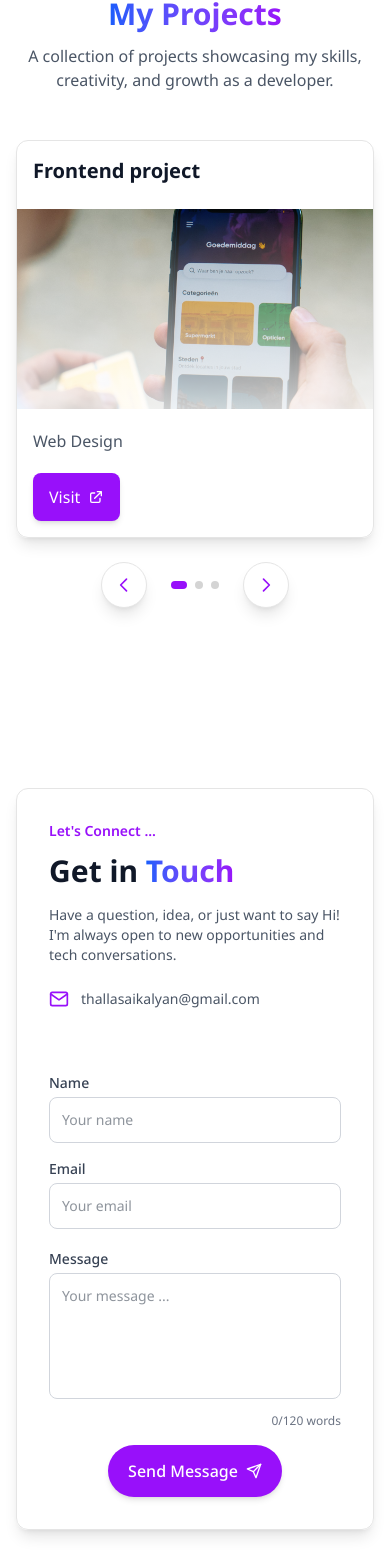
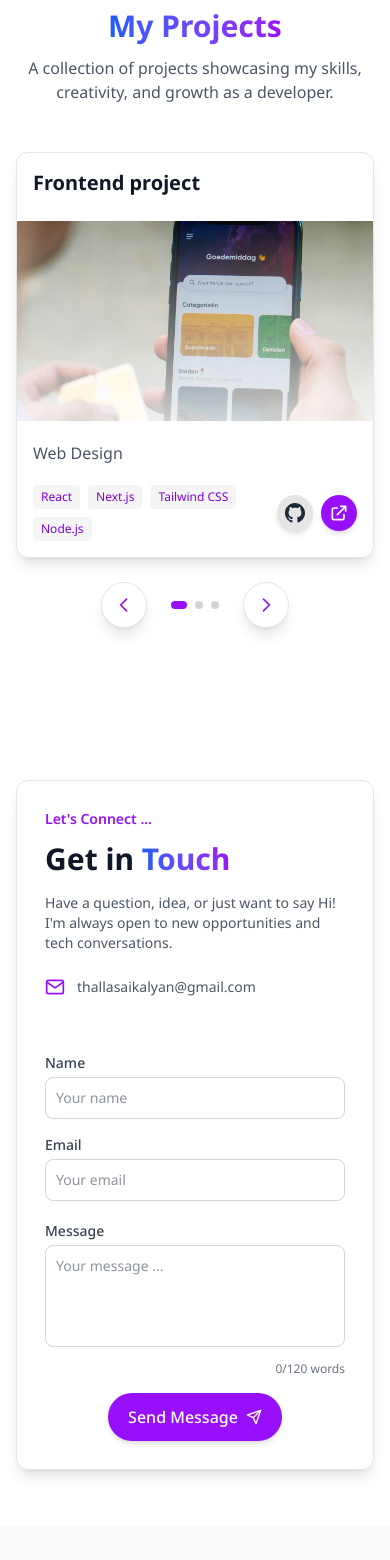
Before and after one commit to kalyanthalla/Kalyan-Portfolio, a Next.js app: page / in a window 390 px wide. Shown: the part 3242-4802 px from the top of the page. Built offline with nearby package versions, Linux system fonts and the light colour scheme.

Commit message:
added tech stack and modified button, fixed padding

```diff
--- a/app/components/Contact.jsx
+++ b/app/components/Contact.jsx
@@ -39,7 +39,7 @@ function Contact({ isDarkMode }) {
   return (
     <section
       id="contact"
-      className={`w-full px-4 sm:px-6 lg:px-8 py-16 md:py-20 min-h-[calc(100vh-80px)] flex items-center scroll-mt-20 transition-colors duration-300 relative overflow-hidden ${
+      className={`w-full px-4 sm:px-6 lg:px-8 py-14 md:py-20 min-h-[calc(100vh-80px)] flex items-center scroll-mt-20 transition-colors duration-300 relative overflow-hidden ${
         isDarkMode ? 'darkTheme text-gray-100' : 'bg-white text-gray-800'
       }`}
     >
@@ -53,12 +53,12 @@ function Contact({ isDarkMode }) {
         } blur-3xl animate-float-delay`}></div>
       </div>
 
-      <div className="max-w-6xl mx-auto w-full relative z-10"> {/* Changed from 7xl to 6xl */}
+      <div className="max-w-6xl mx-auto w-full relative z-10">
         <div className={`flex flex-col lg:flex-row rounded-xl overflow-hidden ${
           isDarkMode ? 'bg-neutral-900/50 border border-neutral-700' : 'bg-white/90 border border-neutral-200'
-        } shadow-lg`}> {/* Changed from rounded-2xl to rounded-xl */}
+        } shadow-lg`}>
           {/* Left Section - Headings */}
-          <div className="lg:w-2/5 p-8 lg:p-10 flex flex-col justify-center"> {/* Slightly reduced padding */}
+          <div className="lg:w-2/5 p-7 lg:p-10 flex flex-col justify-center">
             <h4 className={`mb-3 text-sm font-semibold ${
               isDarkMode ? 'text-purple-400' : 'text-purple-600'
             }`}>
@@ -99,9 +99,9 @@ function Contact({ isDarkMode }) {
           }`}></div>
 
           {/* Right Section - Form */}
-          <div className="lg:w-3/5 p-8 lg:p-10"> {/* Slightly reduced padding */}
+          <div className="lg:w-3/5 p-7 lg:p-10">
             <form onSubmit={onSubmit}>
-              <div className='grid grid-cols-1 md:grid-cols-2 gap-4 mb-5'> {/* Reduced mb-6 to mb-5 */}
+              <div className='grid grid-cols-1 md:grid-cols-2 gap-4 mb-5'>
                 <div>
                   <label className={`block text-sm font-medium mb-1 ${
                     isDarkMode ? 'text-gray-300' : 'text-gray-700'
@@ -110,7 +110,7 @@ function Contact({ isDarkMode }) {
                     type='text'
                     placeholder='Your name'
                     required
-                    className={`w-full p-3 text-sm outline-none border rounded-lg transition-all ${
+                    className={`w-full p-2.5 text-sm outline-none border rounded-lg transition-all ${
                       isDarkMode
                         ? 'bg-neutral-800/50 border-neutral-700 text-white focus:border-purple-500 hover:border-purple-500'
                         : 'bg-white border-gray-300 text-gray-800 focus:border-purple-500 hover:border-purple-500'
@@ -126,7 +126,7 @@ function Contact({ isDarkMode }) {
                     type='email'
                     placeholder='Your email'
                     required
-                    className={`w-full p-3 text-sm outline-none border rounded-lg transition-all ${
+                    className={`w-full p-2.5 text-sm outline-none border rounded-lg transition-all ${
                       isDarkMode
                         ? 'bg-neutral-800/50 border-neutral-700 text-white focus:border-purple-500 hover:border-purple-500'
                         : 'bg-white border-gray-300 text-gray-800 focus:border-purple-500 hover:border-purple-500'
@@ -141,14 +141,14 @@ function Contact({ isDarkMode }) {
                   isDarkMode ? 'text-gray-300' : 'text-gray-700'
                 }`}>Message</label>
                 <textarea
-                  rows='5'
-                  placeholder='Your message ...'
-                  maxLength={600}
-                  className={`w-full p-3 text-sm outline-none border rounded-lg transition-all resize-none ${
+                  rows='4'
+                  className={`w-full p-2.5 text-sm outline-none border rounded-lg transition-all resize-none ${
                     isDarkMode
                       ? 'bg-neutral-800/50 border-neutral-700 text-white focus:border-purple-500 hover:border-purple-500'
                       : 'bg-white border-gray-300 text-gray-800 focus:border-purple-500 hover:border-purple-500'
-                  }`}
+                  } lg:h-[120px]`} // Added lg:h-[120px] for desktop height
+                  placeholder='Your message ...'
+                  maxLength={600}
                   name='Message'
                   onChange={(e) => {
                     const wordCount = e.target.value.trim().split(/\s+/).filter(Boolean).length;
@@ -181,7 +181,7 @@ function Contact({ isDarkMode }) {
                 <button
                   type='submit'
                   disabled={isSubmitting}
-                  className={`px-5 py-2.5 rounded-full font-medium transition-all duration-300 flex items-center gap-2 mx-auto ${
+                  className={`px-5 py-2 rounded-full font-medium transition-all duration-300 flex items-center gap-2 mx-auto ${
                     isDarkMode
                       ? 'bg-purple-600 hover:bg-purple-500 text-white shadow-md hover:shadow-purple-500/30'
                       : 'bg-purple-600 hover:bg-purple-700 text-white shadow-md hover:shadow-purple-600/30'
--- a/app/components/Work.jsx
+++ b/app/components/Work.jsx
@@ -22,7 +22,7 @@ const Work = ({ isDarkMode }) => {
   return (
     <section
   id="work"
-      className={`w-full px-4 sm:px-6 lg:px-8 py-16 md:py-20 min-h-screen flex items-center scroll-mt-20 transition-colors duration-300 relative overflow-hidden ${
+  className={`w-full px-4 sm:px-6 lg:px-8 pt-24 md:pt-28 pb-16 md:py-20 min-h-screen flex items-center scroll-mt-20 transition-colors duration-300 relative overflow-hidden ${
     isDarkMode ? 'darkTheme text-gray-100' : 'bg-white text-gray-800'
   }`}
 >
@@ -92,12 +92,12 @@ const Work = ({ isDarkMode }) => {
                   </h3>
                 </div>
 
-                <div className="relative aspect-video w-full group">
+                <div className="relative aspect-video w-full">
                   <Image
                     src={project.bgImage}
                     alt={project.title}
                     fill
-                    className="object-cover group-hover:scale-105 transition-transform duration-500"
+                    className="object-cover"
                     sizes="(max-width: 768px) 100vw, (max-width: 1200px) 50vw, 33vw"
                   />
                   <div className={`absolute inset-0 bg-gradient-to-t ${
@@ -113,23 +113,22 @@ const Work = ({ isDarkMode }) => {
                   </p>
 
                   <div className="flex justify-between items-center">
-                    <a
-                      href={project.link || '#'}
-                      target="_blank"
-                      rel="noopener noreferrer"
-                      className={`flex items-center px-4 py-2 rounded-lg transition-all ${
+                    <div className="flex flex-wrap gap-2">
+                      {project.techStack?.map((tech, i) => (
+                        <span
+                          key={i}
+                          className={`text-xs px-2 py-1 rounded ${
                             isDarkMode
-                          ? 'bg-purple-600 hover:bg-purple-500 text-white'
-                          : 'bg-purple-600 hover:bg-purple-700 text-white'
-                      } shadow-md hover:shadow-lg`}
+                              ? 'bg-neutral-700 text-purple-300'
+                              : 'bg-neutral-100 text-purple-700'
+                          }`}
                         >
-                      <span className="mr-2">Visit</span>
-                      <svg xmlns="http://www.w3.org/2000/svg" className="h-4 w-4" fill="none" viewBox="0 0 24 24"
-                        stroke="currentColor">
-                        <path strokeLinecap="round" strokeLinejoin="round" strokeWidth={2} d="M10 6H6a2 2 0 00-2 2v10a2 2 0 002 2h10a2 2 0 002-2v-4M14 4h6m0 0v6m0-6L10 14" />
-                      </svg>
-                    </a>
+                          {tech}
+                        </span>
+                      ))}
+                    </div>
 
+                    <div className="flex gap-2">
                       {project.github && (
                         <a
                           href={project.github}
@@ -146,6 +145,23 @@ const Work = ({ isDarkMode }) => {
                           </svg>
                         </a>
                       )}
+
+                      <a
+                        href={project.link || '#'}
+                        target="_blank"
+                        rel="noopener noreferrer"
+                        className={`p-2 rounded-full transition-all ${
+                          isDarkMode
+                            ? 'bg-purple-600 hover:bg-purple-500 text-white'
+                            : 'bg-purple-600 hover:bg-purple-700 text-white'
+                        } shadow-md hover:shadow-lg`}
+                      >
+                        <svg xmlns="http://www.w3.org/2000/svg" className="h-5 w-5" fill="none" viewBox="0 0 24 24"
+                          stroke="currentColor">
+                          <path strokeLinecap="round" strokeLinejoin="round" strokeWidth={2} d="M10 6H6a2 2 0 00-2 2v10a2 2 0 002 2h10a2 2 0 002-2v-4M14 4h6m0 0v6m0-6L10 14" />
+                        </svg>
+                      </a>
+                    </div>
                   </div>
                 </div>
               </div>
@@ -171,7 +187,7 @@ const Work = ({ isDarkMode }) => {
 
         {/* Mobile: Single Card */}
         <div className="md:hidden">
-          <div className={`rounded-xl overflow-hidden shadow-lg transition-all duration-300 mb-6 group ${
+          <div className={`rounded-xl overflow-hidden shadow-lg transition-all duration-300 mb-6 ${
             isDarkMode ? 'bg-neutral-900/70 border border-neutral-700' : 'bg-white/90 border border-neutral-200'
           } hover:shadow-xl hover:-translate-y-1`}>
             <div className="p-4">
@@ -182,7 +198,7 @@ const Work = ({ isDarkMode }) => {
               </h3>
             </div>
 
-            <div className="relative aspect-video w-full group-hover:scale-105 transition-transform duration-500">
+            <div className="relative aspect-video w-full">
               <Image
                 src={currentProject.bgImage}
                 alt={currentProject.title}
@@ -203,23 +219,22 @@ const Work = ({ isDarkMode }) => {
               </p>
 
               <div className="flex justify-between items-center">
-                <a
-                  href={currentProject.link || '#'}
-                  target="_blank"
-                  rel="noopener noreferrer"
-                  className={`flex items-center px-4 py-2 rounded-lg transition-all ${
+                <div className="flex flex-wrap gap-2">
+                  {currentProject.techStack?.map((tech, i) => (
+                    <span
+                      key={i}
+                      className={`text-xs px-2 py-1 rounded ${
                         isDarkMode
-                      ? 'bg-purple-600 hover:bg-purple-500 text-white'
-                      : 'bg-purple-600 hover:bg-purple-700 text-white'
-                  } shadow-md hover:shadow-lg`}
+                          ? 'bg-neutral-700 text-purple-300'
+                          : 'bg-neutral-100 text-purple-700'
+                      }`}
                     >
-                  <span className="mr-2">Visit</span>
-                  <svg xmlns="http://www.w3.org/2000/svg" className="h-4 w-4" fill="none" viewBox="0 0 24 24"
-                    stroke="currentColor">
-                    <path strokeLinecap="round" strokeLinejoin="round" strokeWidth={2} d="M10 6H6a2 2 0 00-2 2v10a2 2 0 002 2h10a2 2 0 002-2v-4M14 4h6m0 0v6m0-6L10 14" />
-                  </svg>
-                </a>
+                      {tech}
+                    </span>
+                  ))}
+                </div>
 
+                <div className="flex gap-2">
                   {currentProject.github && (
                     <a
                       href={currentProject.github}
@@ -236,6 +251,23 @@ const Work = ({ isDarkMode }) => {
                       </svg>
                     </a>
                   )}
+
+                  <a
+                    href={currentProject.link || '#'}
+                    target="_blank"
+                    rel="noopener noreferrer"
+                    className={`p-2 rounded-full transition-all ${
+                      isDarkMode
+                        ? 'bg-purple-600 hover:bg-purple-500 text-white'
+                        : 'bg-purple-600 hover:bg-purple-700 text-white'
+                    } shadow-md hover:shadow-lg`}
+                  >
+                    <svg xmlns="http://www.w3.org/2000/svg" className="h-5 w-5" fill="none" viewBox="0 0 24 24"
+                      stroke="currentColor">
+                      <path strokeLinecap="round" strokeLinejoin="round" strokeWidth={2} d="M10 6H6a2 2 0 00-2 2v10a2 2 0 002 2h10a2 2 0 002-2v-4M14 4h6m0 0v6m0-6L10 14" />
+                    </svg>
+                  </a>
+                </div>
               </div>
             </div>
           </div>
--- a/assets/assets.js
+++ b/assets/assets.js
@@ -62,16 +62,25 @@ export const workData = [
         title: 'Frontend project',
         description: 'Web Design',
         bgImage: '/work-1.png',
+        link: "https://project.com",
+        github: "https://github.com/user/project",
+        techStack: ["React", "Next.js", "Tailwind CSS", "Node.js"],
     },
     {
         title: 'Geo based app',
         description: 'Mobile App',
         bgImage: '/work-2.png',
+        link: "https://project.com",
+        github: "https://github.com/user/project",
+        techStack: ["React", "Next.js", "Tailwind CSS", "Node.js"],
     },
     {
         title: 'Photography site',
         description: 'Web Design',
         bgImage: '/work-3.png',
+        link: "https://project.com",
+        github: "https://github.com/user/project",
+        techStack: ["React", "Next.js", "Tailwind CSS", "Node.js"],
     },
 ]
 
```
Lines whose indentation alone changed are shown as unchanged.
